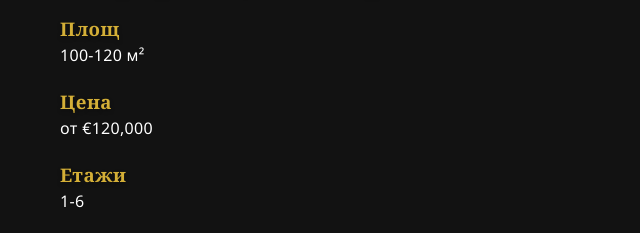
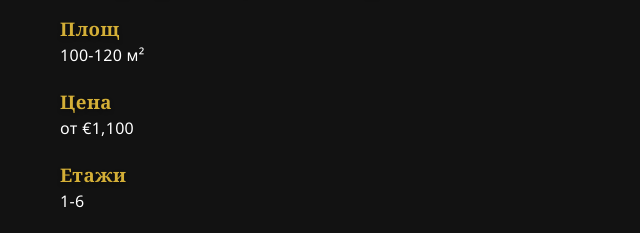
Before and after one commit to vulchevd/web.io, a plain HTML site: page bg/tree-bedroom.html in a window 1280 px wide. Shown: the part 2356-2589 px from the top of the page, 0-640 px from the left. Drawn offline with Linux system fonts and the light colour scheme.

Commit message:
Update tree-bedroom.html

```diff
--- a/bg/tree-bedroom.html
+++ b/bg/tree-bedroom.html
@@ -41,7 +41,7 @@
             </div>
             <div class="info-item">
               <h3>Цена</h3>
-              <p>от €120,000</p>
+              <p>от €1,100</p>
             </div>
             <div class="info-item">
               <h3>Етажи</h3>
@@ -86,4 +86,5 @@
   <script src="../js/components.js"></script>
   <script src="../js/main.js"></script>
 </body>
+
 </html>
```
